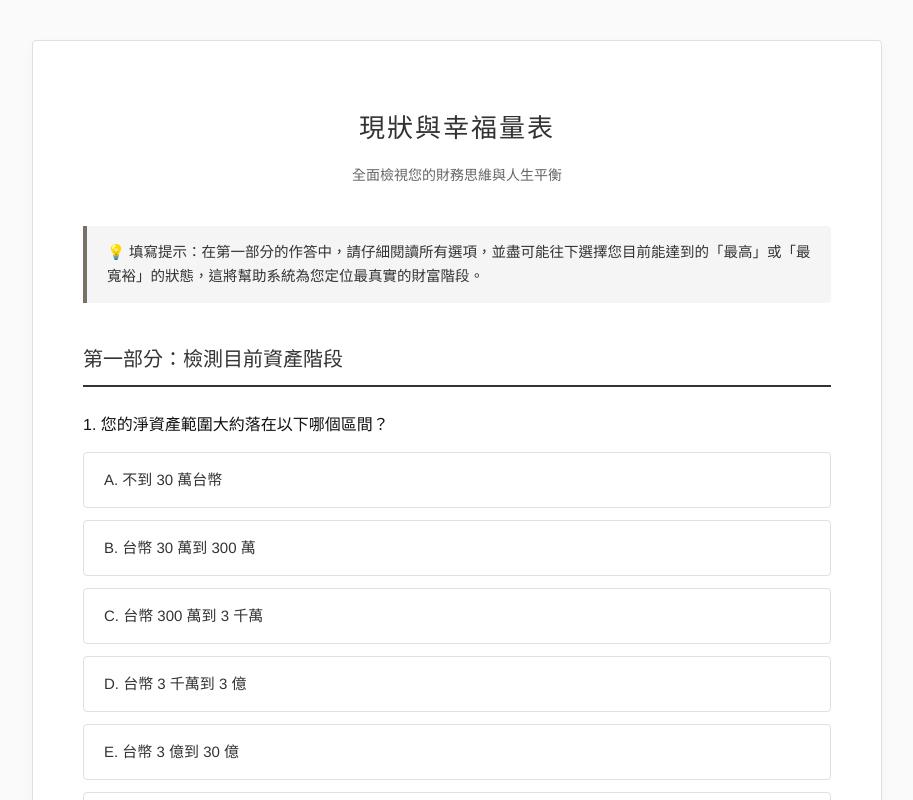
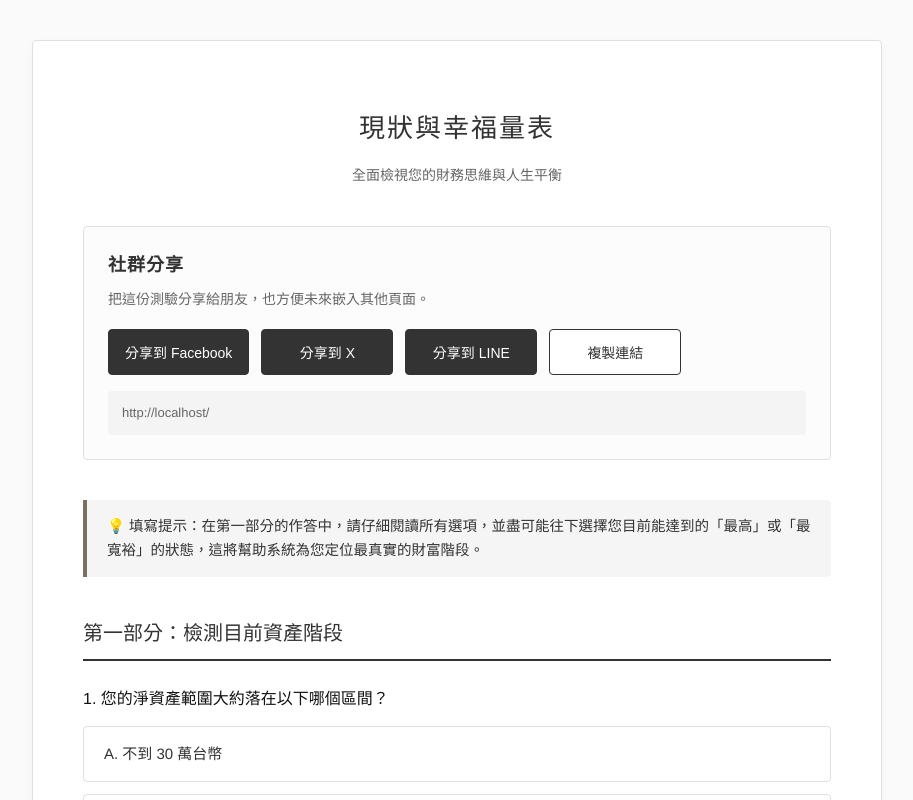
Before and after one commit to Chunshan-Theta/GoogleAdSenseSeeds, a Next.js app: page / in a window 1280 px wide. Shown: the top 800 px of the page, without its empty margins (183-1096 px from the left). Built offline with nearby package versions, Linux system fonts and the light colour scheme; no server answers.

Commit message:
Add reusable social share component

```diff
--- /dev/null
+++ b/components/SocialShare.tsx
@@ -0,0 +1,122 @@
+'use client';
+
+import { useEffect, useMemo, useState } from 'react';
+
+interface SocialShareProps {
+  title: string;
+  text?: string;
+  url?: string;
+  className?: string;
+}
+
+type ShareTarget = 'facebook' | 'x' | 'line';
+
+const SHARE_LABELS: Record<ShareTarget, string> = {
+  facebook: 'Facebook',
+  x: 'X',
+  line: 'LINE',
+};
+
+export default function SocialShare({ title, text, url, className }: SocialShareProps) {
+  const [currentUrl, setCurrentUrl] = useState(url ?? '');
+  const [copied, setCopied] = useState(false);
+
+  useEffect(() => {
+    if (url) {
+      setCurrentUrl(url);
+      return;
+    }
+
+    if (typeof window !== 'undefined') {
+      setCurrentUrl(window.location.href);
+    }
+  }, [url]);
+
+  const shareText = text?.trim() || title;
+  const encodedUrl = encodeURIComponent(currentUrl);
+  const encodedTitle = encodeURIComponent(title);
+  const encodedText = encodeURIComponent(shareText);
+
+  const shareUrls = useMemo(
+    () => ({
+      facebook: `https://www.facebook.com/sharer/sharer.php?u=${encodedUrl}`,
+      x: `https://twitter.com/intent/tweet?url=${encodedUrl}&text=${encodedTitle}`,
+      line: `https://social-plugins.line.me/lineit/share?url=${encodedUrl}`,
+    }),
+    [encodedTitle, encodedUrl]
+  );
+
+  const openShareWindow = (target: ShareTarget) => {
+    if (!currentUrl || typeof window === 'undefined') {
+      return;
+    }
+
+    window.open(shareUrls[target], '_blank', 'noopener,noreferrer,width=720,height=720');
+  };
+
+  const handleCopy = async () => {
+    if (!currentUrl || typeof navigator === 'undefined' || !navigator.clipboard) {
+      return;
+    }
+
+    await navigator.clipboard.writeText(currentUrl);
+    setCopied(true);
+    window.setTimeout(() => setCopied(false), 2000);
+  };
+
+  const handleNativeShare = async () => {
+    if (!currentUrl || typeof navigator === 'undefined' || !navigator.share) {
+      return;
+    }
+
+    await navigator.share({
+      title,
+      text: shareText,
+      url: currentUrl,
+    });
+  };
+
+  return (
+    <section className={`social-share${className ? ` ${className}` : ''}`}>
+      <div className="social-share__header">
+        <h2 className="social-share__title">社群分享</h2>
+        <p className="social-share__description">把這份測驗分享給朋友，也方便未來嵌入其他頁面。</p>
+      </div>
+
+      <div className="social-share__actions">
+        {(
+          Object.keys(SHARE_LABELS) as ShareTarget[]
+        ).map((target) => (
+          <button
+            key={target}
+            type="button"
+            className="share-button"
+            onClick={() => openShareWindow(target)}
+            disabled={!currentUrl}
+          >
+            分享到 {SHARE_LABELS[target]}
+          </button>
+        ))}
+
+        <button type="button" className="share-button share-button--secondary" onClick={handleCopy} disabled={!currentUrl}>
+          {copied ? '連結已複製' : '複製連結'}
+        </button>
+
+        {typeof navigator !== 'undefined' && navigator.share && (
+          <button
+            type="button"
+            className="share-button share-button--primary"
+            onClick={handleNativeShare}
+            disabled={!currentUrl}
+          >
+            系統分享
+          </button>
+        )}
+      </div>
+
+      <div className="social-share__link" title={currentUrl || '目前尚無可分享連結'}>
+        {currentUrl || '載入分享連結中…'}
+      </div>
+    </section>
+  );
+}
--- a/pages/index.tsx
+++ b/pages/index.tsx
@@ -1,5 +1,6 @@
 import { useState, useRef } from 'react';
 import Head from 'next/head';
+import SocialShare from '../components/SocialShare';
 
 // ─── Feedback text arrays (raw text, no A/B/C prefix) ────────────
 const textQ2 = [
@@ -253,6 +254,7 @@ export default function Home() {
 
   const siteTitle = process.env.NEXT_PUBLIC_SITE_TITLE || '現狀與幸福量表';
   const siteDesc = process.env.NEXT_PUBLIC_SITE_DESCRIPTION || '全面檢視您的財務思維與人生平衡';
+  const shareText = '一起用這份量表檢視資產階段、幸福指數與目前最該調整的方向。';
 
   const setAnswer = (name: string, value: number) => {
     setAnswers((prev) => ({ ...prev, [name]: value }));
@@ -302,6 +304,7 @@ export default function Home() {
       <div className="container">
         <h1>{siteTitle}</h1>
         <p className="subtitle">{siteDesc}</p>
+        <SocialShare title={siteTitle} text={shareText} />
 
         <div className="notice">
           💡
--- a/styles/globals.css
+++ b/styles/globals.css
@@ -49,6 +49,79 @@ p.subtitle {
   color: var(--text-light);
   font-size: 14px;
   margin-bottom: 40px;
+}
+
+.social-share {
+  margin-bottom: 40px;
+  padding: 24px;
+  border: 1px solid var(--border-color);
+  border-radius: 4px;
+  background-color: #fcfcfc;
+}
+
+.social-share__header {
+  margin-bottom: 18px;
+}
+
+.social-share__title {
+  margin: 0 0 8px;
+  text-align: left;
+  font-size: 18px;
+  letter-spacing: 1px;
+}
+
+.social-share__description {
+  margin: 0;
+  color: var(--text-light);
+  font-size: 14px;
+}
+
+.social-share__actions {
+  display: flex;
+  flex-wrap: wrap;
+  gap: 12px;
+}
+
+.share-button {
+  min-width: 132px;
+  padding: 12px 16px;
+  border: 1px solid var(--text-main);
+  border-radius: 4px;
+  background-color: var(--text-main);
+  color: #ffffff;
+  font-size: 14px;
+  cursor: pointer;
+  transition: all 0.2s ease;
+}
+
+.share-button:hover:not(:disabled) {
+  background-color: var(--accent-color);
+  border-color: var(--accent-color);
+}
+
+.share-button:disabled {
+  opacity: 0.55;
+  cursor: not-allowed;
+}
+
+.share-button--secondary {
+  background-color: #ffffff;
+  color: var(--text-main);
+}
+
+.share-button--primary {
+  border-color: var(--accent-color);
+  background-color: var(--accent-color);
+}
+
+.social-share__link {
+  margin-top: 16px;
+  padding: 12px 14px;
+  border-radius: 4px;
+  background-color: #f4f4f4;
+  color: var(--text-light);
+  font-size: 13px;
+  word-break: break-all;
 }
 
 /* ─── Notice box ─────────────────────────────────────────────────── */
```
